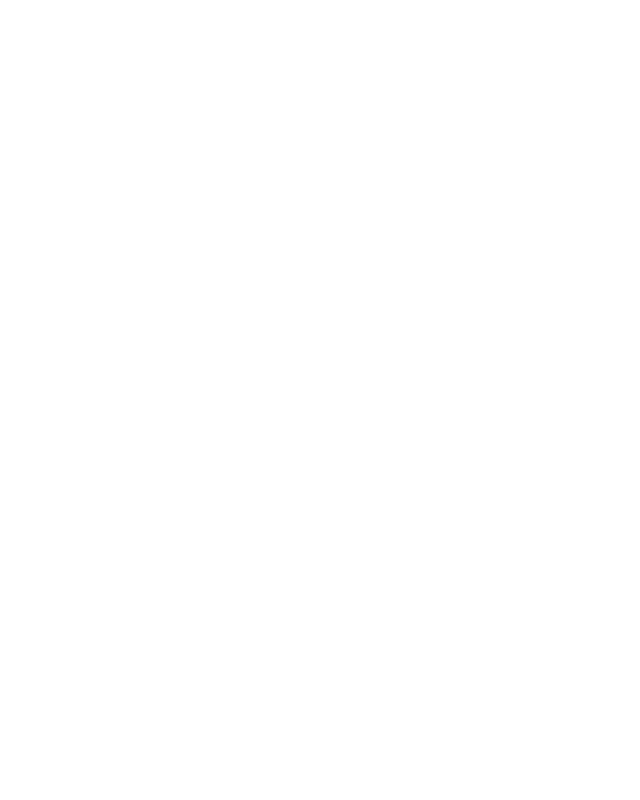
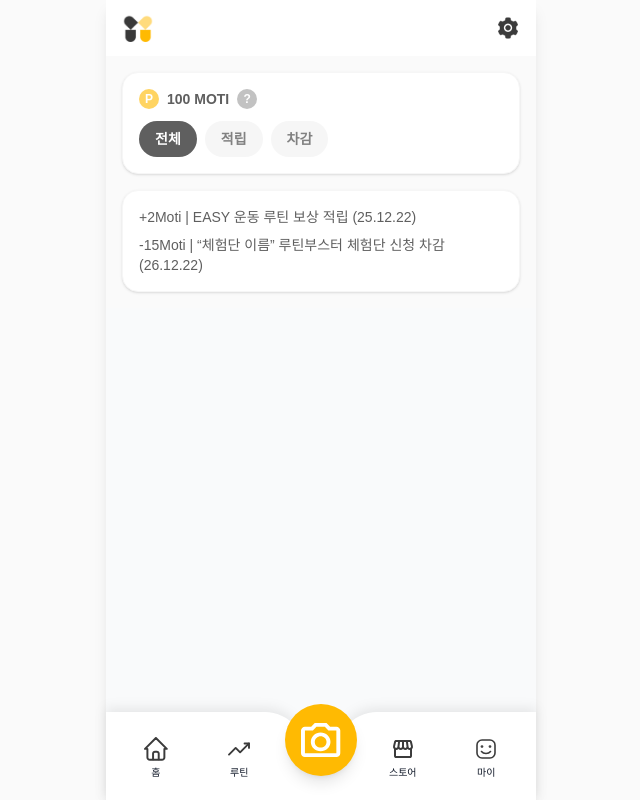
Before and after one commit to MEDILUX-club/Motiday, a React (Vite) app: page /profile/point in a window 1280 px wide. Before the commit this address had no page. Shown: the whole page, without its empty margins (319-959 px from the left). Built offline with nearby package versions, Linux system fonts and the light colour scheme.

Commit message:
feat:ProfilePointpage_UI

```diff
--- a/src/App.tsx
+++ b/src/App.tsx
@@ -10,6 +10,7 @@
 import ProfileEditPage from './pages/profile/ProfileEditPage';
 import FollowPage from './pages/profile/FollowPage';
 import SettingsPage from './pages/profile/SettingPage';
+import ProfilePointPage from './pages/profile/ProfilePointPage';
 import CameraPage from './pages/routine/CameraPage';
 import RoutineAuthPage from './pages/routine/RoutineAuthPage';
 import RoutineChatPage from './pages/routine/RoutineChatPage';
@@ -43,6 +44,9 @@
       {/* 8. 프로필 수정 */}
       <Route path="/profile/edit" element={<ProfileEditPage />} />
 
+      {/* 8-1. 포인트 */}
+      <Route path="/profile/point" element={<ProfilePointPage />} />
+
       {/* 9. 팔로워/팔로잉 */}
       <Route path="/profile/follow" element={<FollowPage />} />
 
--- a/src/pages/profile/ProfilePage.tsx
+++ b/src/pages/profile/ProfilePage.tsx
@@ -47,7 +47,11 @@
             </div>
           </div>
 
-          <div className="flex items-center gap-2 text-sm text-gray-800">
+          <button
+            type="button"
+            onClick={() => navigate('/profile/point')}
+            className="flex items-center gap-2 text-sm text-gray-800"
+          >
             <span className="inline-flex h-5 w-5 items-center justify-center rounded-full bg-primary-700 text-white font-semibold text-sm">
               P
             </span>
@@ -55,7 +59,7 @@
             <span className="inline-flex h-5 w-5 items-center justify-center rounded-full bg-gray-500 text-white font-semibold text-sm">
               ?
             </span>
-          </div>
+          </button>
 
           <div className="grid grid-cols-3 divide-x divide-gray-200 rounded-xl bg-gray-50 text-sm font-semibold text-gray-800 overflow-hidden">
             <button
--- /dev/null
+++ b/src/pages/profile/ProfilePointPage.tsx
@@ -0,0 +1,73 @@
+import { useState } from 'react';
+import { useNavigate } from 'react-router-dom';
+import MainLayout from '../../components/layout/MainLayout';
+import logo from '../../assets/images/img_Motiday.png';
+import iconSetting from '../../assets/images/img_Setting.png';
+
+const tabs = [
+  { label: '전체', value: 'all' },
+  { label: '적립', value: 'earn' },
+  { label: '차감', value: 'use' },
+];
+
+const history = [
+  '+2Moti | EASY 운동 루틴 보상 적립 (25.12.22)',
+  '-15Moti | “체험단 이름” 루틴부스터 체험단 신청 차감 (26.12.22)',
+];
+
+const ProfilePointPage = () => {
+  const navigate = useNavigate();
+  const [activeTab, setActiveTab] = useState<'all' | 'earn' | 'use'>('all');
+
+  return (
+    <MainLayout
+      header={{
+        left: <img src={logo} alt="logo" className="h-8 w-8 object-contain" />,
+        right: (
+          <button onClick={() => navigate('/setting')}>
+            <img src={iconSetting} alt="setting" className="h-6 w-6 object-contain" />
+          </button>
+        ),
+      }}
+    >
+      <div className="p-4 space-y-4 bg-gray-100">
+        <div className="rounded-2xl bg-white border border-gray-200 shadow-sm p-4 space-y-3">
+          <div className="flex items-center gap-2 text-sm text-gray-800">
+            <span className="inline-flex h-5 w-5 items-center justify-center rounded-full bg-primary-700 text-white text-xs font-bold">
+              P
+            </span>
+            <span className="font-semibold">100 MOTI</span>
+            <span className="inline-flex h-5 w-5 items-center justify-center rounded-full bg-gray-500 text-white font-semibold text-xs">
+              ?
+            </span>
+          </div>
+
+          <div className="flex gap-2">
+            {tabs.map((tab) => {
+              const active = activeTab === tab.value;
+              return (
+                <button
+                  key={tab.value}
+                  onClick={() => setActiveTab(tab.value as typeof activeTab)}
+                  className={`px-4 py-2 rounded-full text-sm font-semibold ${
+                    active ? 'bg-gray-800 text-white' : 'bg-gray-200 text-gray-700'
+                  }`}
+                >
+                  {tab.label}
+                </button>
+              );
+            })}
+          </div>
+        </div>
+
+        <div className="rounded-2xl bg-white border border-gray-200 shadow-sm p-4 space-y-2 text-sm text-gray-800">
+          {history.map((line, idx) => (
+            <div key={idx}>{line}</div>
+          ))}
+        </div>
+      </div>
+    </MainLayout>
+  );
+};
+
+export default ProfilePointPage;
--- a/src/pages/routine/RoutineListPage.tsx
+++ b/src/pages/routine/RoutineListPage.tsx
@@ -1,3 +1,4 @@
+import { useNavigate } from 'react-router-dom';
 import { useState } from 'react';
 import type { TabType } from '../../components/common/TopTabBar';
 import MainLayout from '../../components/layout/MainLayout';
@@ -9,6 +10,7 @@
 import routineThumbnail from '../../assets/images/img_HomeFeedCard.png';
 
 const ClubListPage = () => {
+  const navigate = useNavigate();
   const [activeTab, setActiveTab] = useState<TabType>('exercise');
   const [filter, setFilter] = useState('all');
   const feeds = Array.from({ length: 4 }, (_, idx) => ({ id: idx }));
@@ -18,7 +20,6 @@
       header={{
         title: '루틴',
       }}
-
       topTabBar={
         <TopTabBar
           currentTab={activeTab}
@@ -26,7 +27,7 @@
         />
       }
     >
-      <div className="p-4 h-full space-y-6">
+      <div className="p-4 h-full space-y-6 pb-28">
         <FilterTab
           tabs={[
             { label: '전체', value: 'all' },
@@ -61,7 +62,15 @@
           />
         ))}
       </div>
-
+      <div className="fixed bottom-[110px] right-5 z-50">
+        <button
+          className="flex items-center gap-2 rounded-xl bg-gray-700 text-white px-4 py-2 shadow-lg"
+          onClick={() => navigate('/routine/register')}
+        >
+          <span className="text-primary-800 font-bold">+</span>
+          <span className="text-white">글쓰기</span>
+        </button>
+      </div>
     </MainLayout>
   );
 };
--- a/src/pages/routine/RoutineRegisterPage.tsx
+++ b/src/pages/routine/RoutineRegisterPage.tsx
@@ -1,9 +1,11 @@
 import { useState } from 'react';
+import { useNavigate } from 'react-router-dom';
 import SubLayout from '../../components/layout/SubLayout';
 import InputField from '../../components/common/InputField';
 import mainPlaceholder from '../../assets/images/img_plus_box.png';
 
 const RoutineRegisterPage = () => {
+  const navigate = useNavigate();
   const [category, setCategory] = useState<'exercise' | 'study' | 'reading'>('exercise');
   const [currentMonth, setCurrentMonth] = useState(new Date());
   const [selectedDate, setSelectedDate] = useState<Date | null>(null);
@@ -21,7 +23,7 @@
       header={{ title: '루틴' }}
       footer={{
         type: 'double-button',
-        onCancel: () => {},
+        onCancel: () => navigate('/routine/list'),
         onOk: () => {},
         cancelText: '취소',
         okText: '등록',
```
